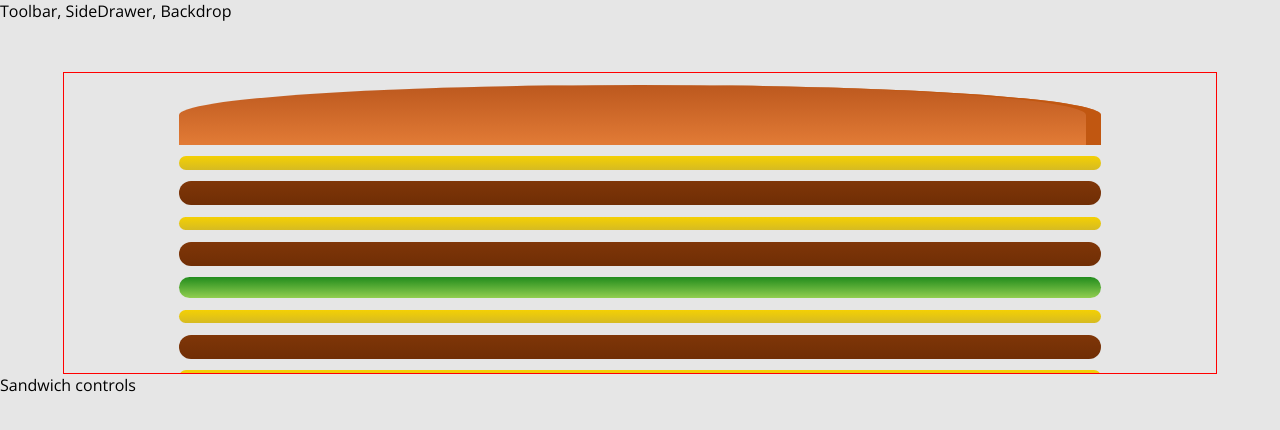
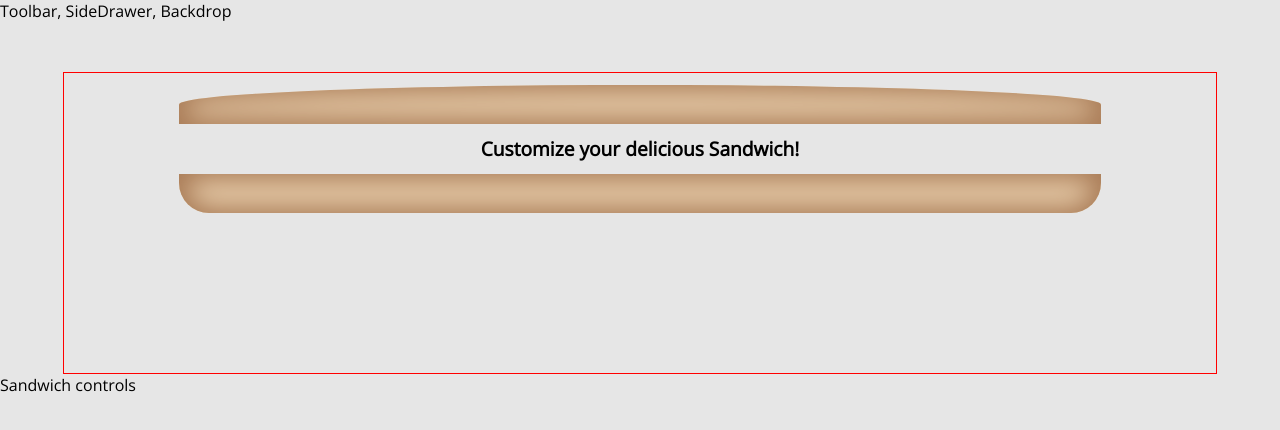
Before and after one commit to dragomir1/REACT-sandwichBuilder, a React app: page / in a window 1280 px wide. Shown: the top 430 px of the page. Built offline with nearby package versions, Linux system fonts and the light colour scheme.

Commit message:
additions

```diff
--- a/src/components/Sandwich/Sandwich.js
+++ b/src/components/Sandwich/Sandwich.js
@@ -9,23 +9,31 @@ import SandwichIngredient from './SandwichIngredient/SandwichIngredient';
 // we add a div to this sandwich wrapper to give it some styleing for the sandwich
 // there has to be a type since we're using PropTypes.
 const sandwich = (props) => {
+  // we need to get the ingredients object and pass it to the sandwich. we need to transform it into an array of the values of the ingredients in the sandwichbuilder.
+  // OBJECT IS A DEFAULT JS OBJECT THAT HAS A KEYS METHOD. THIS EXTRACTS THE KEYS OF A GIVEN OBJECT AND TURNS THAT INTO AN ARRAY. SO IT GIVES YOU AN ARRAY OF THE KEYS.
+
+  // we transfored an object of key/value pairs into an array of sandwich ingredients  where the value of the object helps decide how many ingredients is needed and the key to decide which type of ingredient.
+  let transformedIngredients = Object.keys(props.ingredients)
+    .map(ingKey => {
+      return [...Array(props.ingredients[ingKey])].map((_, i) => {
+        return <SandwichIngredient key={ingKey + i} type={ingKey} />;
+      });
+    })
+    // we use reduce to pull out the values from the array and create a new array with those values. reduce takes two arguments. the previous value and the current value.  we are add the el to the current arr.
+    //  we flatened the array.. with the reduce method.
+    .reduce((arr, el) => {
+      return arr.concat(el);
+    }, []);
+    // if its emtpy we can check for it.
+  if(transformedIngredients.length === 0) {
+    transformedIngredients = <div> Customize your delicious Sandwich!</div>;
+  }
+  console.log(transformedIngredients);
+
   return (
     <div className={classes.Sandwich}>
       <SandwichIngredient type="bread-top" />
-      <SandwichIngredient type="cheese" />
-      <SandwichIngredient type="ham" />
-      <SandwichIngredient type="cheese" />
-      <SandwichIngredient type="ham" />
-      <SandwichIngredient type="salad" />
-      <SandwichIngredient type="cheese" />
-      <SandwichIngredient type="ham" />
-      <SandwichIngredient type="cheese" />
-      <SandwichIngredient type="ham" />
-      <SandwichIngredient type="tomato" />
-      <SandwichIngredient type="cheese" />
-      <SandwichIngredient type="ham" />
-      <SandwichIngredient type="cheese" />
-      <SandwichIngredient type="ham" />
+      {transformedIngredients}
       <SandwichIngredient type="bread-bottom" />
     </div>
   );
--- a/src/components/Sandwich/SandwichIngredient/SandwichIngredient.css
+++ b/src/components/Sandwich/SandwichIngredient/SandwichIngredient.css
@@ -1,20 +1,19 @@
 .BreadBottom {
     height: 13%;
     width: 80%;
-    background: linear-gradient(#F08E4A, #e27b36);
+    background: #F2DAB8;
     border-radius: 0 0 30px 30px;
-    box-shadow: inset -15px 0 #c15711;
+    box-shadow: inset #A87A55 0 0 27px 8px;
     margin: 1% auto;
 }
 
 .BreadTop {
-    height: 20%;
-    width: 80%;
-    background: linear-gradient(#bc581e, #e27b36);
-    border-radius: 50% 50% 0 0;
-    box-shadow: inset -15px 0 #c15711;
-    margin: 1% auto;
-    position: relative;
+   margin: 1% auto;
+   background: #F2DAB8;
+   border-radius: 50% 50% 0 0;
+   box-shadow: inset #A87A55 0 0 27px 8px;
+   height: 13%;
+   width: 80%;
 }
 
 .Ham {
@@ -44,6 +43,7 @@
 .Tomato {
     width: 80%;
     height: 3%;
-    background: linear-gradient(#bf3813, #c45e38);
+    background: red;
+    /* background: linear-gradient(#bf3813, #c45e38); */
     margin: 1% auto;
 }
--- a/src/containers/SandwichBuilder/SandwichBuilder.js
+++ b/src/containers/SandwichBuilder/SandwichBuilder.js
@@ -3,10 +3,20 @@ import Aux from '../../hoc/Aux';
 import Sandwich from '../../components/Sandwich/Sandwich';
 
 class SandwichBuilder extends Component {
+
+  state = {
+    ingredients: {
+      salad: 0,
+      ham: 0,
+      cheese: 0,
+      tomato: 0
+    }
+  }
+
   render () {
     return (
       <Aux>
-        <Sandwich />
+        <Sandwich ingredients={this.state.ingredients}/>
         <div>Sandwich controls</div>
       </Aux>
     );
```
Also changed, not shown: 1 other file (tests, documents, lock files or other folders).
